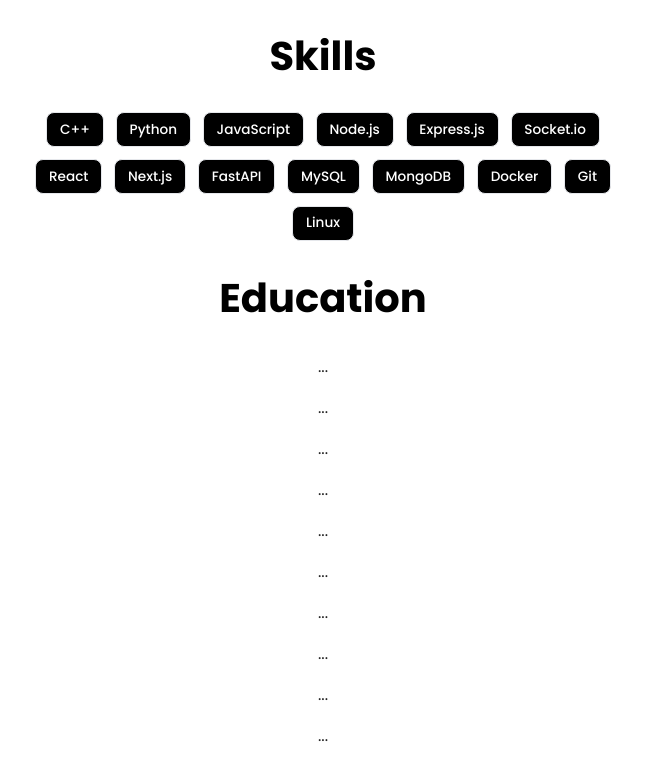
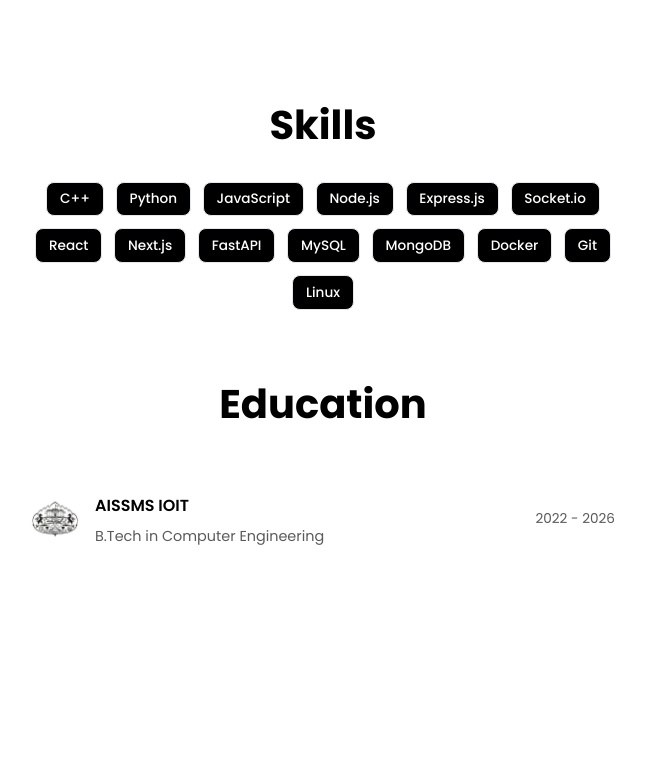
Before and after one commit to dead-shadow-7/portfolio, a React (Vite) app: page / in a window 1280 px wide. Shown: the part 951-1715 px from the top of the page, without its empty margins (317-962 px from the left). After the commit the page ends 1592 px from the top, so only its background shows below. Built offline with nearby package versions, Linux system fonts and the light colour scheme.

Commit message:
Added education section

```diff
--- a/src/pages/Home.css
+++ b/src/pages/Home.css
@@ -67,7 +67,6 @@ body {
 .contact-button {
   text-decoration: none;
   display: inline-block;
-  margin-top: 2rem;
   padding: 0.5rem 1rem;
   font-size: 1rem;
   font-weight: 500;
@@ -77,7 +76,9 @@ body {
   border-radius: 8px;
   transition: background-color 0.3s ease;
   cursor: pointer;
+  margin-top: 4rem;
   margin-bottom: 12rem;
+  margin-left: 1rem;
 }
 
 .contact-button:hover {
@@ -157,3 +158,65 @@ p {
   white-space: nowrap;
   opacity: 0.65;
 }
+
+.Skills-section {
+  margin-top: 4rem;
+  margin-bottom: 4rem;
+}
+
+.Education-section {
+  margin-top: 4rem;
+  margin-bottom: 4rem;
+}
+
+.Education-section {
+  padding: 0 12rem;
+}
+.education-item {
+  display: flex;
+  align-items: center;
+  justify-content: space-between;
+  padding: 1rem 1.25rem;
+  border-radius: 72px;
+}
+
+.university-logo {
+  width: 48px;
+  height: 48px;
+  object-fit: contain;
+  flex-shrink: 0;
+  background-color: white;
+  border-radius: 50%;
+}
+
+.education-content {
+  display: flex;
+  align-items: center;
+  justify-content: space-between;
+  width: 100%;
+  margin-left: 1rem;
+}
+
+.education-details {
+  display: flex;
+  flex-direction: column;
+  /* gap: 0.25rem; */
+}
+
+.college-name {
+  font-size: 1rem;
+  font-weight: 600;
+  text-align: left;
+}
+
+.university-degree {
+  font-size: 0.9rem;
+  opacity: 0.75;
+  margin-top: -0.5rem;
+}
+
+.duration {
+  font-size: 0.85rem;
+  white-space: nowrap;
+  opacity: 0.65;
+}
--- a/src/pages/Home.jsx
+++ b/src/pages/Home.jsx
@@ -2,6 +2,7 @@ import "./Home.css";
 import avatarImage from "../assets/ProfileImage.png";
 import SkillTags from "../components/common/SkillsTags";
 import EYGDSIcon from "../assets/EYIcon.png";
+import UniversityLogo from "../assets/SPPULogo.jpg";
 const Home = () => {
   return (
     <div className="home-page">
@@ -16,10 +17,17 @@ const Home = () => {
         <br />
         If you got someting cool to work on let's talk
       </p>
-      <div>
+      <div className="contact-buttons">
         <a href="mailto:shivamrajput.dev@proton.me" className="contact-button">
           {" "}
           Email Me
+        </a>
+        <a
+          href="https://www.linkedin.com/in/shivamrajput12119/"
+          className="contact-button"
+        >
+          {" "}
+          Let's Connect{" "}
         </a>
       </div>
 
@@ -36,19 +44,30 @@ const Home = () => {
           </div>
         </div>
       </div>
-      <h1 className="Heading">Skills</h1>
-      <SkillTags />
-      <h1 className="Heading">Education</h1>
-      <p>...</p>
-      <p>...</p>
-      <p>...</p>
-      <p>...</p>
-      <p>...</p>
-      <p>...</p>
-      <p>...</p>
-      <p>...</p>
-      <p>...</p>
-      <p>...</p>
+
+      <div className="Skills-section">
+        <h1 className="Heading">Skills</h1>
+        <SkillTags />
+      </div>
+      <div className="Education-section">
+        <h1 className="Heading">Education</h1>
+        <div className="education-item">
+          <img
+            src={UniversityLogo}
+            alt="University Logo"
+            className="university-logo"
+          />
+          <div className="education-content">
+            <div className="education-details">
+              <h3 className="college-name">AISSMS IOIT</h3>
+              <p className="university-degree">
+                B.Tech in Computer Engineering
+              </p>
+            </div>
+            <div className="duration">2022 - 2026</div>
+          </div>
+        </div>
+      </div>
     </div>
   );
 };
```
Also changed, not shown: src/assets/SPPULogo.jpg (added).
